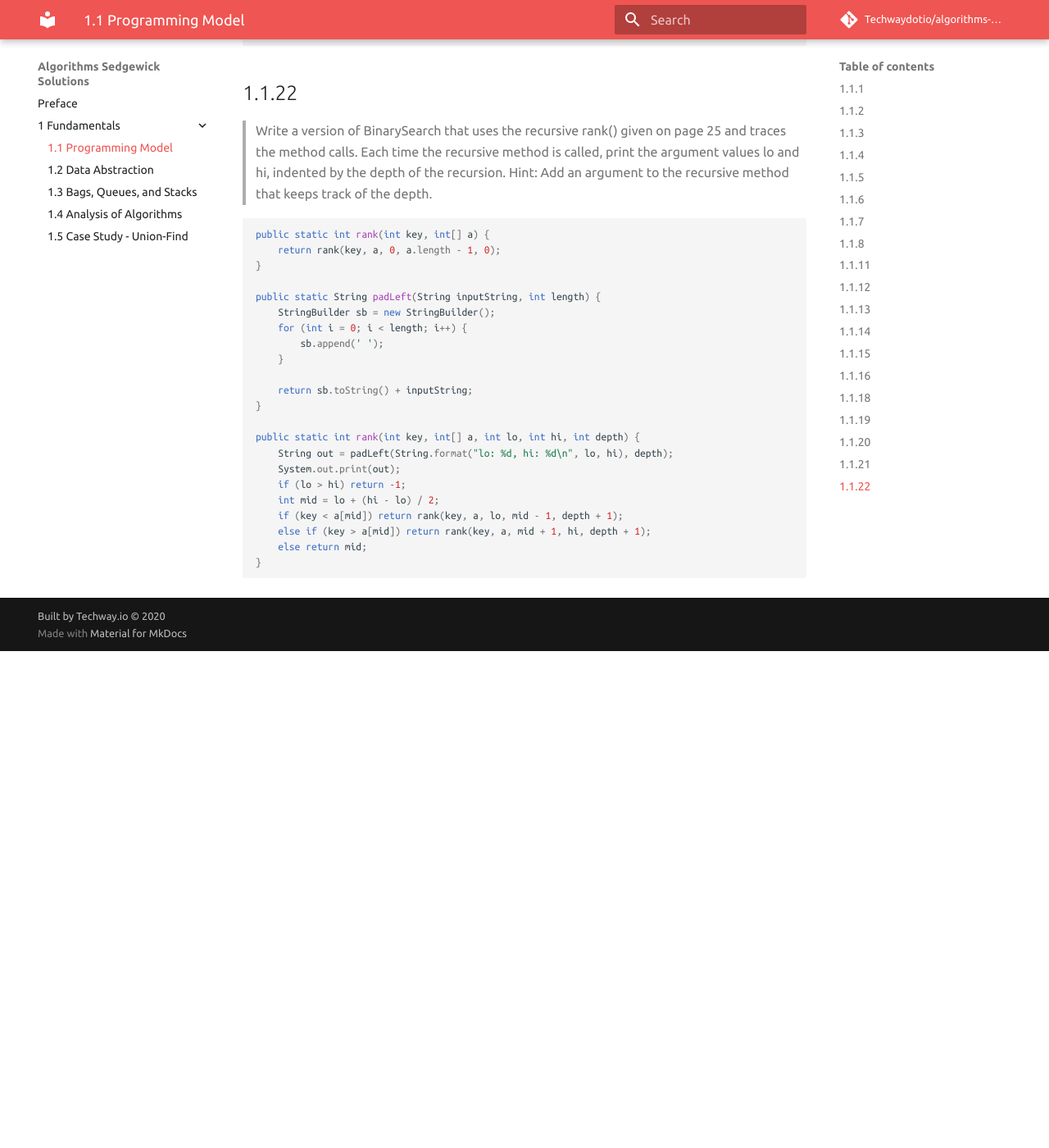
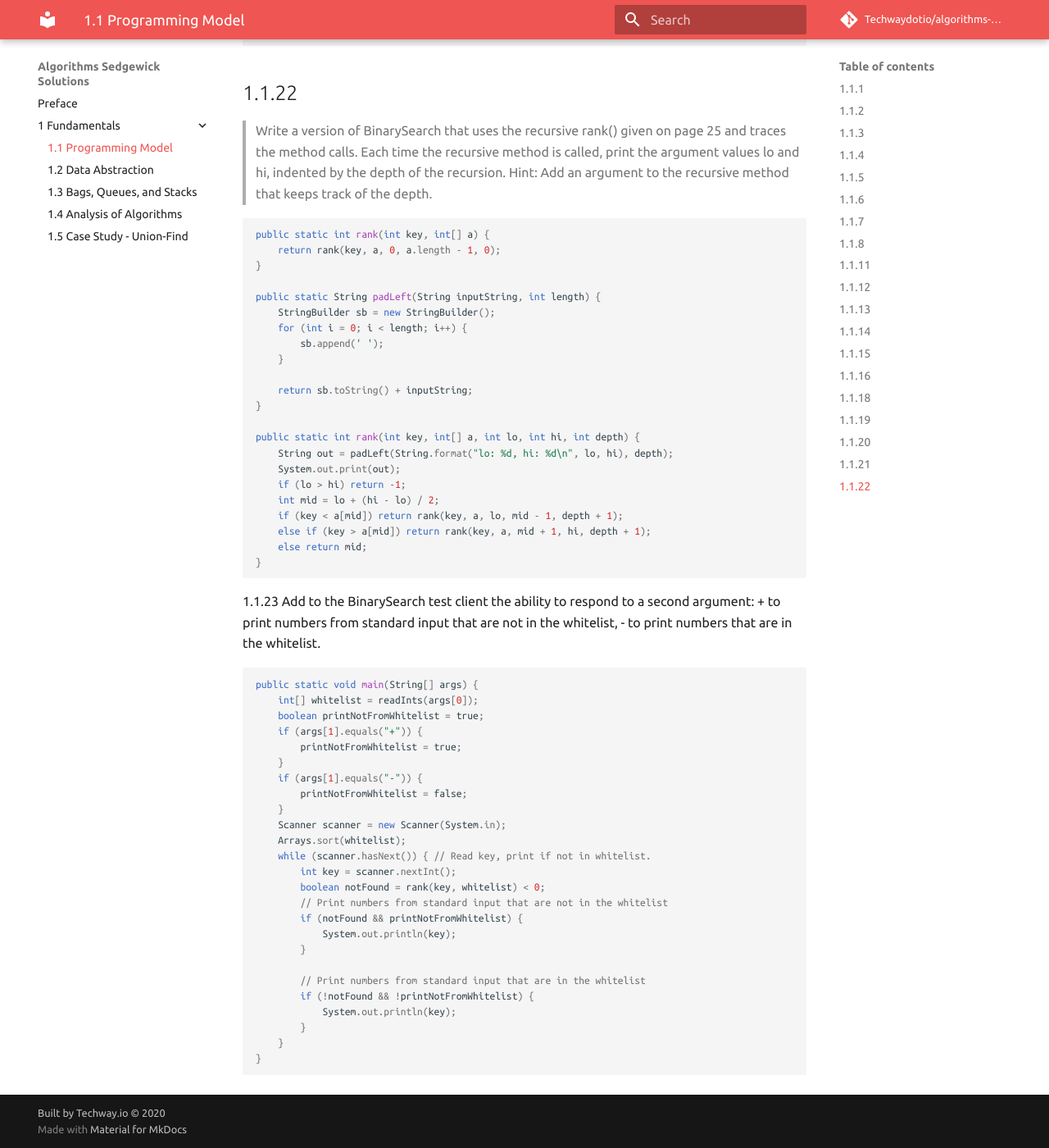
Before and after one commit to Techwaydotio/algorithms-sedgewick, an MkDocs documentation site: the page built from docs/Chap01/1.1.md, in a window 1280 px wide and 1400 px high, scrolled down 9462 px. Shown: the whole window at 82% size. Built offline with MkDocs 1.6.1 and Material for MkDocs 9.7.7, drawn with Linux system fonts in a browser that asks for light colours; nearby versions of some CDN libraries; comment, search, counter and statistics services are not loaded; before the commit the page ends 10256 px from its top, so only the background shows below that.

Commit message:
Ch1 1.1.23

````diff
--- a/docs/Chap01/1.1.md
+++ b/docs/Chap01/1.1.md
@@ -474,3 +474,35 @@ public static int rank(int key, int[] a, int lo, int hi, int depth) {
     else return mid;
 }
 ```
+
+1.1.23 Add to the BinarySearch test client the ability to respond to a second argument:
++ to print numbers from standard input that are not in the whitelist, - to print
+numbers that are in the whitelist.
+
+```java
+public static void main(String[] args) {
+    int[] whitelist = readInts(args[0]);
+    boolean printNotFromWhitelist = true;
+    if (args[1].equals("+")) {
+        printNotFromWhitelist = true;
+    }
+    if (args[1].equals("-")) {
+        printNotFromWhitelist = false;
+    }
+    Scanner scanner = new Scanner(System.in);
+    Arrays.sort(whitelist);
+    while (scanner.hasNext()) { // Read key, print if not in whitelist.
+        int key = scanner.nextInt();
+        boolean notFound = rank(key, whitelist) < 0;
+        // Print numbers from standard input that are not in the whitelist
+        if (notFound && printNotFromWhitelist) {
+            System.out.println(key);
+        }
+
+        // Print numbers from standard input that are in the whitelist
+        if (!notFound && !printNotFromWhitelist) {
+            System.out.println(key);
+        }
+    }
+}
+```
````
Also changed, not shown: site/Chap01/1.1/index.html, site/search/search_index.json, 3 other files.
